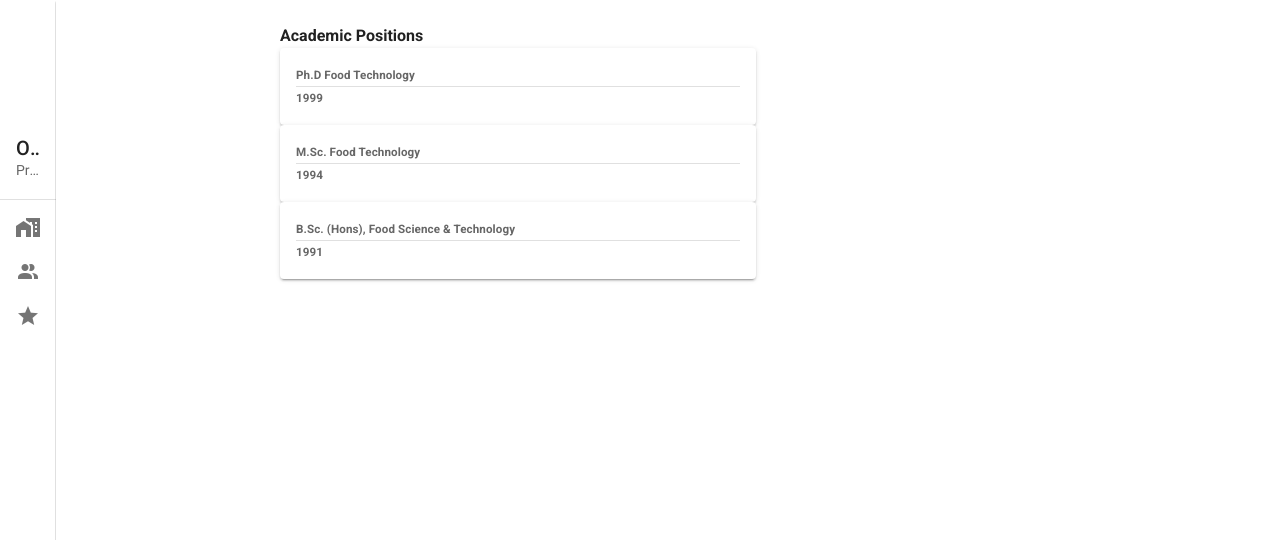
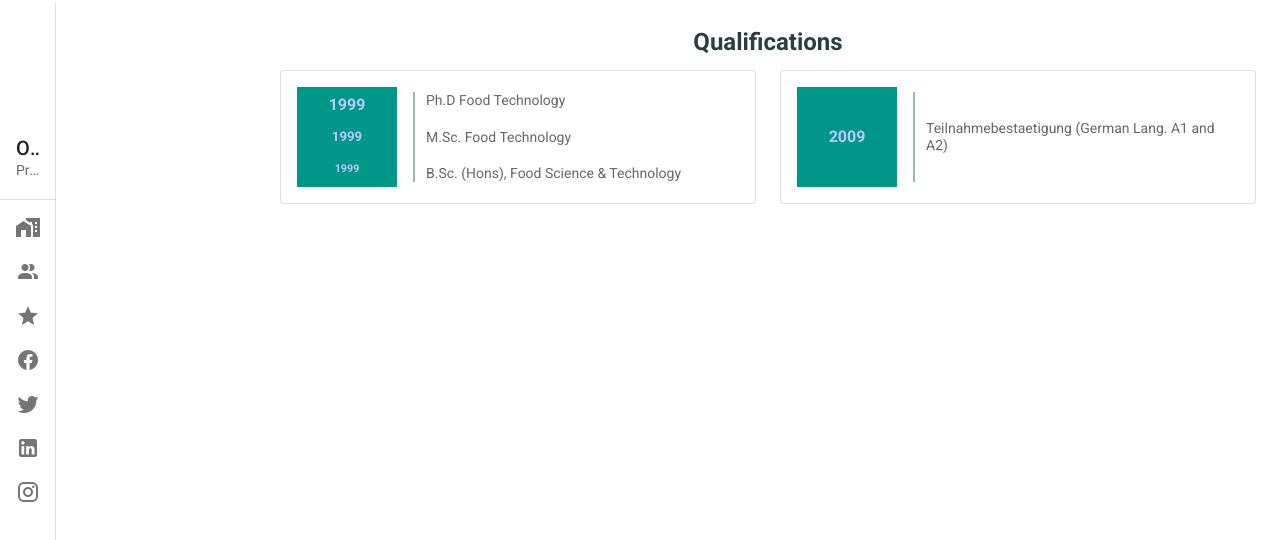
Before and after one commit to FolaJay/portfolio, a Vue app: page /Projects in a window 1280 px wide. Shown: the top 540 px of the page. Built offline with nearby package versions, Linux system fonts and the light colour scheme; grey boxes are pictures that could not be loaded.

Commit message:
added content to qualification page

```diff
--- a/src/App.vue
+++ b/src/App.vue
@@ -39,5 +39,6 @@ span{
 }
 body {
   font-family: 'Roboto', sans-serif !important;
+
 }
 </style>
--- a/src/components/Sidebar.vue
+++ b/src/components/Sidebar.vue
@@ -1,10 +1,17 @@
 <template>
   <div>
     <v-card>
-    <v-navigation-drawer app permanent expand-on-hover >
+      <v-navigation-drawer app permanent expand-on-hover>
         <v-list>
           <v-list-item class="px-2">
-          <v-list-item-avatar style="height: 100px;min-width: 100px;width: 100px; margin-left:50px;">
+            <v-list-item-avatar
+              style="
+                height: 100px;
+                min-width: 100px;
+                width: 100px;
+                margin-left: 50px;
+              "
+            >
               <v-img
                 src="https://professorwerner.org/wp-content/uploads/2016/11/richard_werner_speech_4_s.jpg"
               ></v-img>
@@ -15,7 +22,10 @@
               <v-list-item-title class="text-h6">
                 Osundahunsi, Oluwatooyin Faramade
               </v-list-item-title>
-              <v-list-item-subtitle>Professor, Federal University of Technology, Akure.</v-list-item-subtitle>
+              <v-list-item-subtitle
+                >Professor, Federal University of Technology,
+                Akure.</v-list-item-subtitle
+              >
             </v-list-item-content>
           </v-list-item>
         </v-list>
@@ -27,13 +37,13 @@
             <v-list-item-icon>
               <v-icon>mdi-home-city</v-icon>
             </v-list-item-icon>
-          <v-list-item-title @click="home" >Home</v-list-item-title>
+            <v-list-item-title @click="home">Home</v-list-item-title>
           </v-list-item>
           <v-list-item link>
             <v-list-item-icon>
               <v-icon>mdi-account-multiple</v-icon>
             </v-list-item-icon>
-          <v-list-item-title @click="projectlink">Projects</v-list-item-title>
+            <v-list-item-title @click="projectlink"> Awards and Qualifications</v-list-item-title>
           </v-list-item>
           <v-list-item link>
             <v-list-item-icon>
@@ -41,6 +51,16 @@
             </v-list-item-icon>
             <v-list-item-title @click="gallerylink">Gallery</v-list-item-title>
           </v-list-item>
+          <v-list-item link
+            v-for="icon in icons"
+            :key="icon"
+            class="red--text"
+            icon>
+            <v-icon size="24px">
+                  {{ icon }}
+                </v-icon>
+          </v-list-item>
+
         </v-list>
       </v-navigation-drawer>
     </v-card>
@@ -52,22 +72,21 @@ export default {
   name: "Sidebar",
   data: () => ({
     collapseOnScroll: true,
+    icons: ["mdi-facebook", "mdi-twitter", "mdi-linkedin", "mdi-instagram"],
   }),
-  methods:{
-    gallerylink: function(){
-      this.$router.push({ path: '/Gallery'})
+  methods: {
+    gallerylink: function () {
+      this.$router.push({ path: "/Gallery" });
     },
-    home: function(){
-      this.$router.push({ path: '/' })
+    home: function () {
+      this.$router.push({ path: "/" });
     },
-    projectlink: function(){
-      this.$router.push({ path: '/Projects' })
-    }
-
-  }
+    projectlink: function () {
+      this.$router.push({ path: "/Projects" });
+    },
+  },
 };
 </script>
 
 <style scoped>
-
 </style>
--- a/src/views/Gallery.vue
+++ b/src/views/Gallery.vue
@@ -44,7 +44,7 @@ export default {
 }
 </script>
 <style scoped>
-.section5 h2 {
+.heading{
   color: #293e40;
   padding-bottom: 10px;
   text-align: center;
--- a/src/views/Projects.vue
+++ b/src/views/Projects.vue
@@ -1,37 +1,83 @@
 <template>
   <div>
+    <v-container>
+      <h2 class="heading">Qualifications</h2>
+      <v-row>
         <v-col cols="12" lg="6">
-              <div class="section3-content">
-                <h4>Academic Positions</h4>
-                <div class="bottom-border"></div>
-                <v-card>
-                  <v-card-text>
-                    <h5>
-                      Ph.D   Food Technology
-                    </h5>
-                    <v-divider></v-divider>
+          <div>
+            <v-card outlined>
+              <v-list-item three-line>
+                <v-list-item-avatar tile size="100" color="teal">
+                  <div class="avatar-text">
+                    <h4>1999</h4>
                     <h5>1999</h5>
-                  </v-card-text>
-                </v-card>
-                <v-card>
-                  <v-card-text>
-                    <h5>
+                    <h6>1999</h6>
+                  </div>
+                </v-list-item-avatar>
+                <div class="vertical-border"></div>
+                <v-list-item-content>
+                  <v-list-item-subtitle>
+                    Ph.D Food Technology
+                  </v-list-item-subtitle>
+                  <v-list-item-subtitle>
                     M.Sc. Food Technology
-                    </h5>
-                    <v-divider></v-divider>
-                    <h5>1994</h5>
-                  </v-card-text>
-                </v-card>
-                <v-card>
-                  <v-card-text>
-                    <h5>
+                  </v-list-item-subtitle>
+                  <v-list-item-subtitle>
                     B.Sc. (Hons), Food Science & Technology
-                    </h5>
-                    <v-divider></v-divider>
-                    <h5>1991</h5>
-                  </v-card-text>
+                  </v-list-item-subtitle>
+                </v-list-item-content>
+              </v-list-item>
             </v-card>
           </div>
         </v-col>
+        <v-col cols="12" lg="6">
+          <div>
+            <v-card outlined>
+              <v-list-item three-line>
+                <v-list-item-avatar tile size="100" color="teal">
+                  <div class="avatar-text">
+                    <h4>2009</h4>
+                  </div>
+                </v-list-item-avatar>
+                <div class="vertical-border"></div>
+                <v-list-item-content>
+                  <v-list-item-subtitle>
+                    Teilnahmebestaetigung (German Lang. A1 and A2)
+                  </v-list-item-subtitle>
+                </v-list-item-content>
+              </v-list-item>
+            </v-card>
+          </div>
+        </v-col>
+      </v-row>
+    </v-container>
   </div>
 </template>
+<script>
+export default {
+  data() {
+    return {};
+  },
+};
+</script>
+<style scoped>
+.avatar-text {
+  display: block;
+  line-height: 2em;
+  color: rgb(189, 199, 255);
+}
+.vertical-border {
+  position: relative;
+  margin: 0 auto;
+  width: 3px;
+  height: 90px;
+  border-left: 2px solid #91adaf;
+  opacity: 0.9;
+  margin-right: 10px;
+}
+.heading {
+  color: #293e40;
+  padding-bottom: 10px;
+  text-align: center;
+}
+</style>
```
Lines whose indentation alone changed are shown as unchanged.
